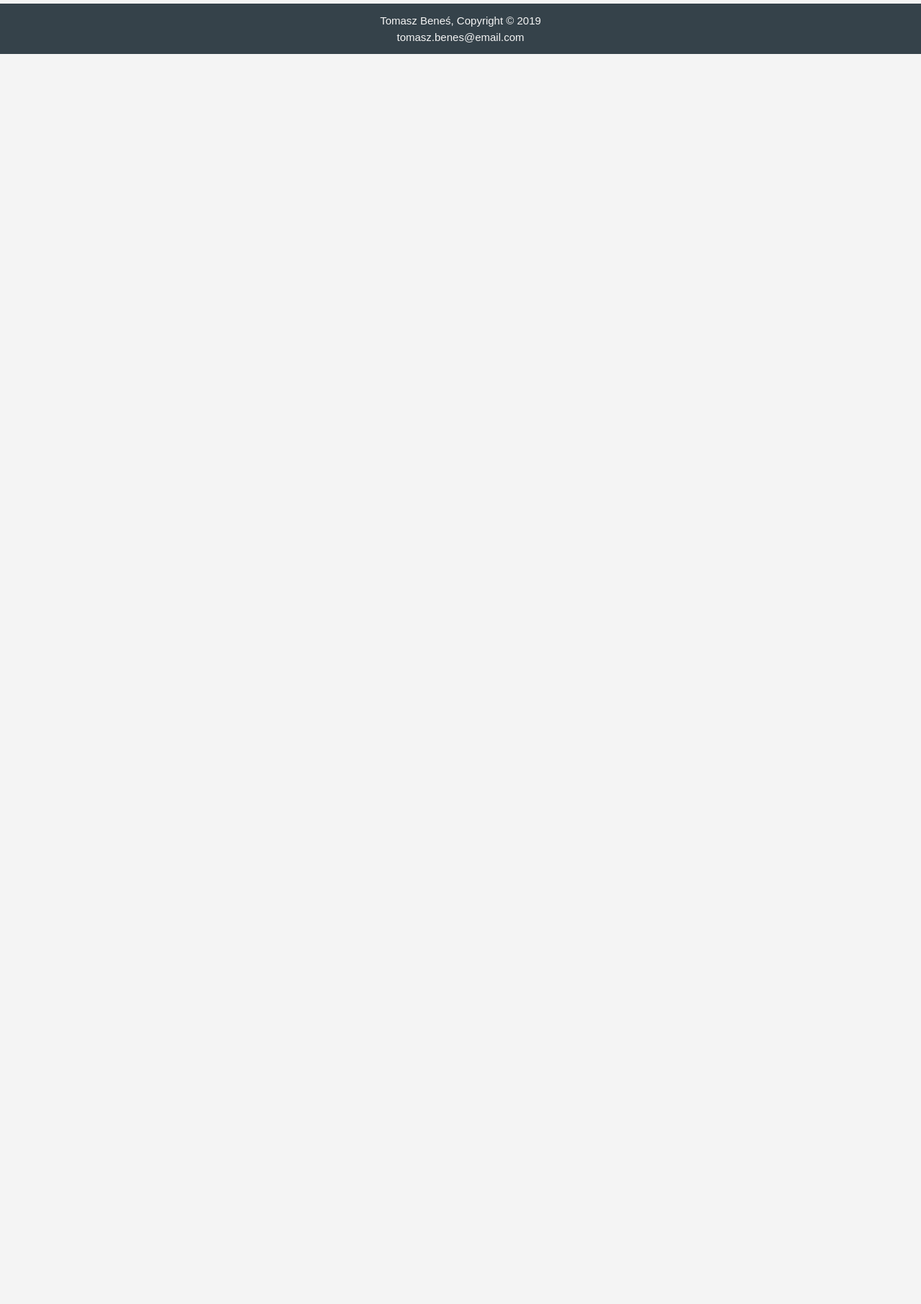
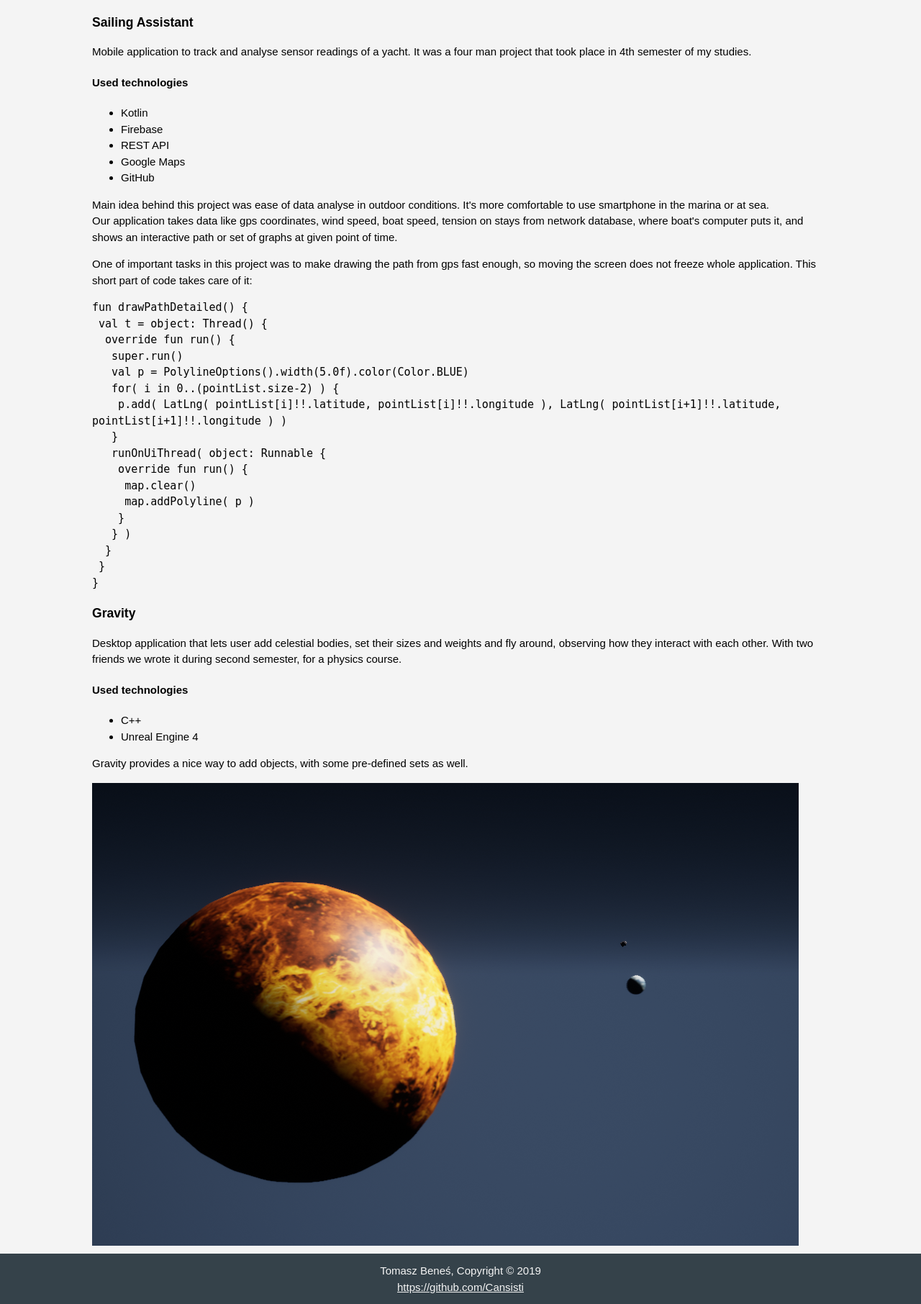
Before and after one commit to Cansisti/www, a PHP site: page /projects.html in a window 1280 px wide. Shown: the part 103-1915 px from the top of the page at 72% size. Before the commit the page ends 178 px from the top, so only its background shows below. Run offline with PHP 8.4, Linux system fonts and the light colour scheme.

Commit message:
l1 finish

```diff
--- a/L1/css/style.css
+++ b/L1/css/style.css
@@ -29,6 +29,10 @@ header a {
 	text-decoration: none;
 	text-transform: uppercase;
 	font-size: 16px;
+}
+
+footer a {
+	color: #f4f4f4;
 }
 
 header li {
@@ -105,3 +109,7 @@ footer {
 	text-align: center;
 	line-height: 0.5;
 }
+
+#quote p {
+	font-style: italic;
+}
--- a/L1/index.html
+++ b/L1/index.html
@@ -33,7 +33,7 @@
 		<section id="quote">
 			<div class="container">
 				<p>
-					My favorite quote.
+					The human mind is able to create a finite number of horrors before some sort of reflection gets through it - Jaskier (from Witcher 2)
 				</p>
 			</div>
 		</section>
@@ -64,7 +64,7 @@
 		</section>
 		<footer>
 			<p>Tomasz Beneś, Copyright &copy; 2019</p>
-			<p>tomasz.benes@email.com</p>
+			<p><a href="https://github.com/Cansisti " target="_blank">https://github.com/Cansisti</a></p>
 		</footer>
 	</body>
 </html>
--- a/L1/projects.html
+++ b/L1/projects.html
@@ -21,10 +21,59 @@
 				</nav>
 			</div>
 		</header>
-
+		<main>
+			<article class="container">
+				<h3>Sailing Assistant</h3>
+				<p>Mobile application to track and analyse sensor readings of a yacht. It was a four man project that took place in 4th semester of my studies.</p>
+				<h4>Used technologies</h4>
+				<ul>
+					<li>Kotlin</li>
+					<li>Firebase</li>
+					<li>REST API</li>
+					<li>Google Maps</li>
+					<li>GitHub</li>
+				</ul>
+				<p>
+					Main idea behind this project was ease of data analyse in outdoor conditions. It's more comfortable to use smartphone in the marina or at sea.<br>
+					Our application takes data like gps coordinates, wind speed, boat speed, tension on stays from network database, where boat's computer puts it, and shows an interactive path or set of graphs at given point of time.
+				</p>
+				<p>One of important tasks in this project was to make drawing the path from gps fast enough, so moving the screen does not freeze whole application. This short part of code takes care of it:</p>
+				<code>
+						fun drawPathDetailed() {<br>
+						&nbsp;val t = object: Thread() {<br>
+						&nbsp;&nbsp;override fun run() {<br>
+						&nbsp;&nbsp;&nbsp;super.run()<br>
+						&nbsp;&nbsp;&nbsp;val p = PolylineOptions().width(5.0f).color(Color.BLUE)<br>
+						&nbsp;&nbsp;&nbsp;for( i in 0..(pointList.size-2) ) {<br>
+						&nbsp;&nbsp;&nbsp;&nbsp;p.add( LatLng( pointList[i]!!.latitude, pointList[i]!!.longitude ), LatLng( pointList[i+1]!!.latitude, pointList[i+1]!!.longitude ) )<br>
+						&nbsp;&nbsp;&nbsp;}<br>
+						&nbsp;&nbsp;&nbsp;runOnUiThread( object: Runnable {<br>
+						&nbsp;&nbsp;&nbsp;&nbsp;override fun run() {<br>
+						&nbsp;&nbsp;&nbsp;&nbsp;&nbsp;map.clear()<br>
+						&nbsp;&nbsp;&nbsp;&nbsp;&nbsp;map.addPolyline( p )<br>
+						&nbsp;&nbsp;&nbsp;&nbsp;}<br>
+						&nbsp;&nbsp;&nbsp;} )<br>
+						&nbsp;&nbsp;}<br>
+						&nbsp;}<br>
+						}
+				</code>
+			</article>
+			<article class="container">
+				<h3>Gravity</h3>
+				<p>Desktop application that lets user add celestial bodies, set their sizes and weights and fly around, observing how they interact with each other. With two friends we wrote it during second semester, for a physics course.</p>
+				<h4>Used technologies</h4>
+				<ul>
+					<li>C++</li>
+					<li>Unreal Engine 4</li>
+				</ul>
+				<p>
+					Gravity provides a nice way to add objects, with some pre-defined sets as well.
+				</p>
+				<img src="./img/gravity.png">
+			</article>
+		</main>
 		<footer>
 			<p>Tomasz Beneś, Copyright &copy; 2019</p>
-			<p>tomasz.benes@email.com</p>
-		</footer>
+			<p><a href="https://github.com/Cansisti " target="_blank">https://github.com/Cansisti</a></p>		</footer>
 	</body>
 </html>
```
Also changed, not shown: L1/interests.html (+6 -9 lines), L1/img/gravity.png (added).
